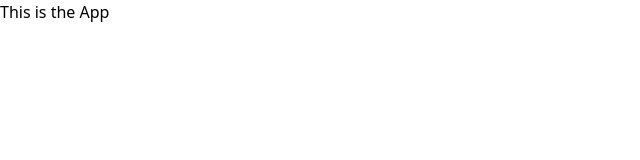
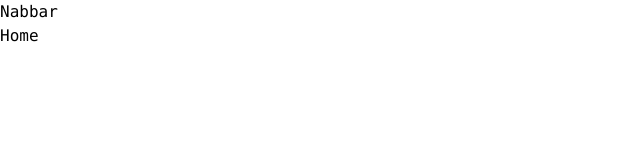
Before and after one commit to abdurrahmanabid/plant-guardian-web, a React (Vite) app: page / in a window 1280 px wide. Shown: the top 160 px of the page, without its empty margins (0-640 px from the left). Built offline with nearby package versions, Linux system fonts and the light colour scheme.

Commit message:
tailwind router-dom something are added

```diff
--- a/index.html
+++ b/index.html
@@ -2,11 +2,11 @@
 <html lang="en">
   <head>
     <meta charset="UTF-8" />
-    <link rel="icon" type="image/svg+xml" href="/src/assets/logo-no-bg.png" />
+    <link rel="icon" type="image/svg+xml" href="/src/assets/img/logo-no-bg.png" />
     <meta name="viewport" content="width=device-width, initial-scale=1.0" />
     <title>PlantGuardian</title>
   </head>
-  <body>
+  <body class="font-mono">
     <div id="root"></div>
     <script type="module" src="/src/main.jsx"></script>
   </body>
--- a/src/App.jsx
+++ b/src/App.jsx
@@ -1,8 +1,30 @@
-import React from 'react'
+import React from "react";
+import {
+  BrowserRouter as Router,
+  Routes,
+  Route,
+  Outlet,
+} from "react-router-dom";
+import Home from "./pages/Home";
+
 const App = () => {
+  const AppLayout = () => {
+    return (
+      <>
+        <div className="">Nabbar</div>
+        <Outlet />
+      </>
+    );
+  };
   return (
-    <div className=''>This is the App</div>
-  )
-}
+    <Router>
+      <Routes>
+        <Route path="/" element={<AppLayout />}>
+          <Route path="/" element={<Home />} />
+        </Route>
+      </Routes>
+    </Router>
+  );
+};
 
-export default App
+export default App;
--- /dev/null
+++ b/src/pages/Home.jsx
@@ -0,0 +1,9 @@
+import React from 'react'
+
+const Home = () => {
+  return (
+    <div>Home</div>
+  )
+}
+
+export default Home
```
Also changed, not shown: src/assets/font/SpaceMono-Regular.ttf (added), src/assets/img/logo-no-bg.png (renamed from src/assets/logo-no-bg.png).
